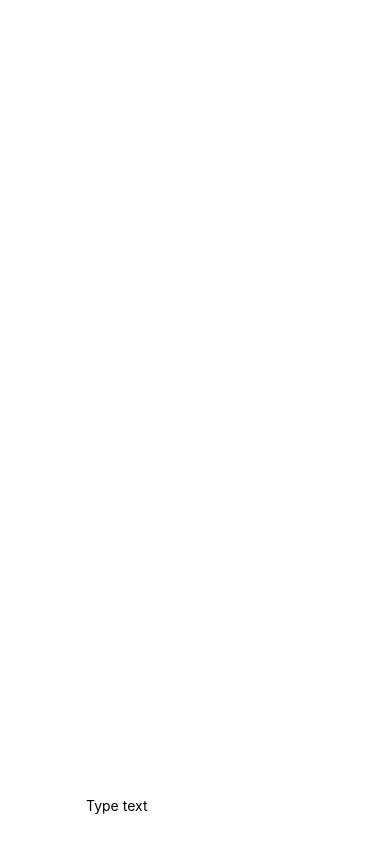
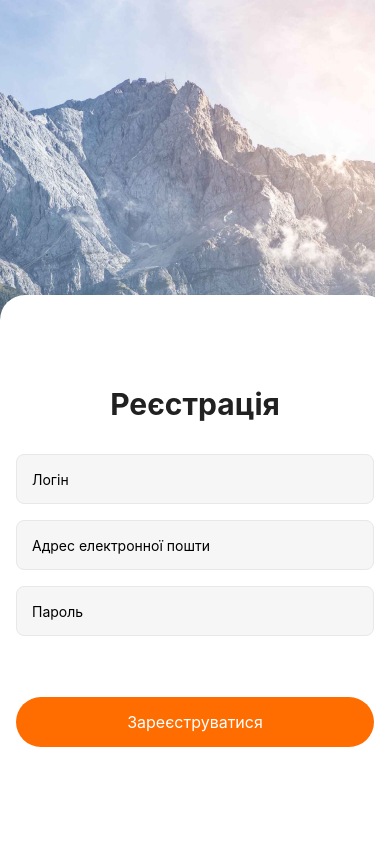
Before and after one commit to skif6623/react-native-test, a React Native app: screen / in a window 390 px wide. Built offline with nearby package versions, Linux system fonts and the light colour scheme.

Commit message:
create registration screen

```diff
--- a/App.js
+++ b/App.js
@@ -4,32 +4,117 @@ import {
 	StyleSheet,
 	View,
 	TextInput,
-	KeyboardAvoidingView,
 	TouchableWithoutFeedback,
 	Keyboard,
+	KeyboardAvoidingView,
 	Platform,
+	Alert,
+	Button,
+	Text,
+	ImageBackground,
+	TouchableOpacity,
 } from "react-native";
 
-export default function App() {
-	const [value, setValue] = useState("");
-	const inputHandler = text => setValue(text);
+const initialRegisterData = {
+	login: "",
+	email: "",
+	password: "",
+};
+
+const App = () => {
+	const [data, setData] = useState(initialRegisterData);
+	const handleSubmit = () => {
+		console.log(data);
+		setData(initialRegisterData);
+	};
 	return (
-		<TouchableWithoutFeedback onPress={Keyboard.dismiss}>
-			<View style={styles.container}>
-				<KeyboardAvoidingView behavior={Platform.OS === "ios" ? "padding" : "height"}>
-					<TextInput placeholder="Type text" value={value} onChangeText={inputHandler} />
-				</KeyboardAvoidingView>
-			</View>
-		</TouchableWithoutFeedback>
+		<View style={styles.container}>
+			<ImageBackground style={styles.image} source={require("./assets/images/main-bg.jpg")}>
+				<View style={styles.formBg}>
+					<Text style={styles.title}>Реєстрація</Text>
+					<TextInput
+						style={styles.input}
+						placeholder="Логін"
+						value={data.login}
+						onChangeText={value => setData(prevData => ({...prevData, login: value}))}
+					/>
+					<TextInput
+						style={styles.input}
+						placeholder="Адрес електронної пошти"
+						value={data.email}
+						onChangeText={value => setData(prevData => ({...prevData, email: value}))}
+					/>
+					<TextInput
+						style={styles.input}
+						secureTextEntry={true}
+						placeholder="Пароль"
+						value={data.password}
+						onChangeText={value => setData(prevData => ({...prevData, password: value}))}
+					/>
+					<TouchableOpacity style={styles.button} activeOpacity={0.8} onPress={handleSubmit}>
+						<Text style={styles.buttonText}>Зареєструватися</Text>
+					</TouchableOpacity>
+				</View>
+			</ImageBackground>
+		</View>
 	);
-}
+};
 
 const styles = StyleSheet.create({
 	container: {
 		flex: 1,
 		backgroundColor: "#fff",
+	},
+	image: {
+		flex: 1,
+		resizeMode: "cover",
+		justifyContent: "flex-end",
 		alignItems: "center",
-		justifyContent: "flex-end",
-		paddingBottom: 30,
+	},
+	formBg: {
+		width: "100%",
+		height: 549,
+		paddingTop: 92,
+		paddingHorizontal: 16,
+		backgroundColor: "#fff",
+		borderTopRightRadius: 25,
+		borderTopLeftRadius: 25,
+	},
+	title: {
+		marginBottom: 32,
+		textAlign: "center",
+		fontStyle: "normal",
+		fontWeight: "bold",
+		fontSize: 30,
+		lineHeight: 35,
+		letterSpacing: 0.01,
+		color: "#212121",
+	},
+	input: {
+		height: 50,
+		marginBottom: 16,
+		paddingHorizontal: 15,
+		backgroundColor: "#F6F6F6",
+		borderWidth: 1,
+		borderColor: "#E8E8E8",
+		borderRadius: 8,
+	},
+	button: {
+		height: 50,
+		marginTop: 45,
+		justifyContent: "center",
+		alignContent: "center",
+		backgroundColor: "#FF6C00",
+		textAlign: "center",
+		borderRadius: 100,
+	},
+	buttonText: {
+		fontStyle: "normal",
+		fontSize: 16,
+		lineHeight: 19,
+		textAlign: "center",
+		color: "#fff",
 	},
 });
+
+export default App;
```
Also changed, not shown: assets/images/main-bg.jpg (added), src/Screens/LoginScreen.jsx (added), src/Screens/RegistrationScreen.jsx (added).
